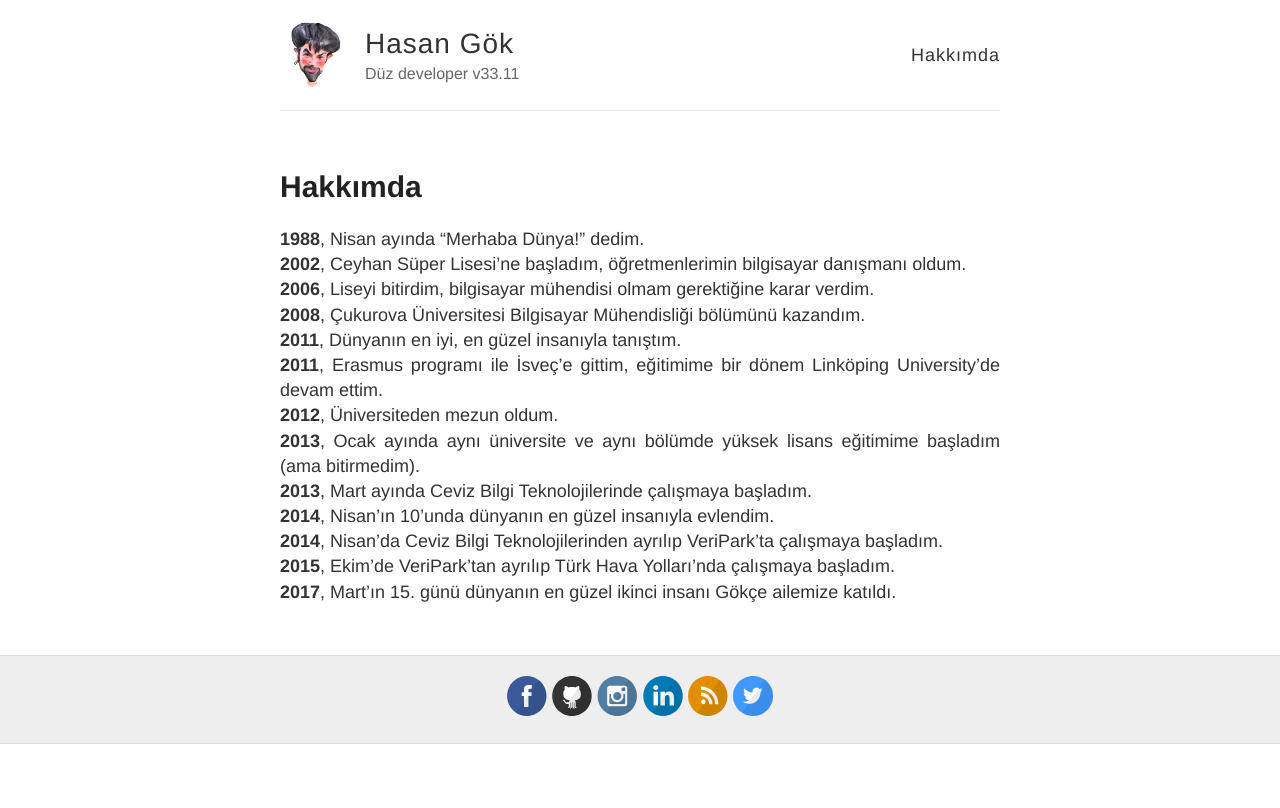
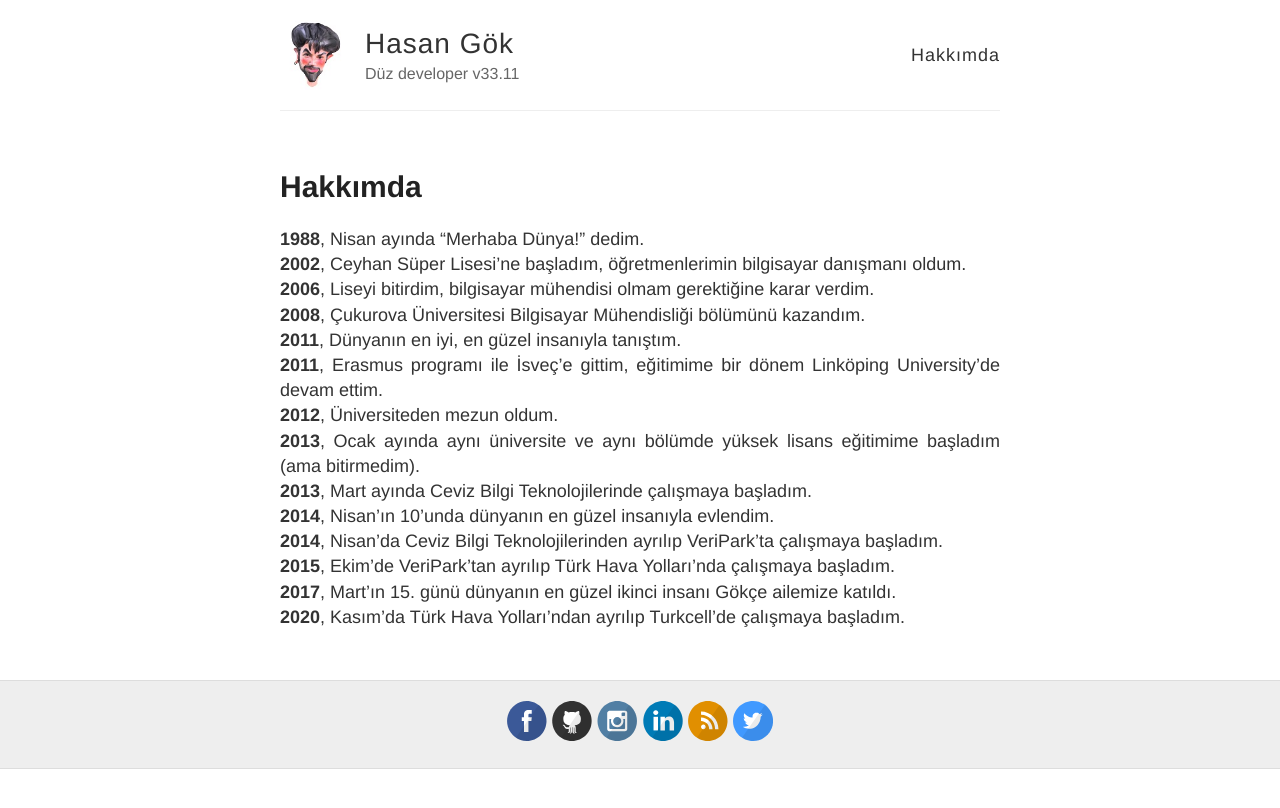
Before and after one commit to hasangok/hasangok.github.io, a Jekyll site: the page built from hakkimda.md, in a window 1280 px wide. Shown: the top 808 px of the page. Built offline with Jekyll 4.4.1, drawn with Linux system fonts in a browser that asks for light colours.

Commit message:
Update hakkimda.md

```diff
--- a/hakkimda.md
+++ b/hakkimda.md
@@ -17,3 +17,4 @@ permalink: /hakkimda/
 **2014**, Nisan'da Ceviz Bilgi Teknolojilerinden ayrılıp VeriPark'ta çalışmaya başladım.
 **2015**, Ekim'de VeriPark'tan ayrılıp Türk Hava Yolları'nda çalışmaya başladım.
 **2017**, Mart'ın 15. günü dünyanın en güzel ikinci insanı Gökçe ailemize katıldı.
+**2020**, Kasım'da Türk Hava Yolları'ndan ayrılıp Turkcell'de çalışmaya başladım.
```
